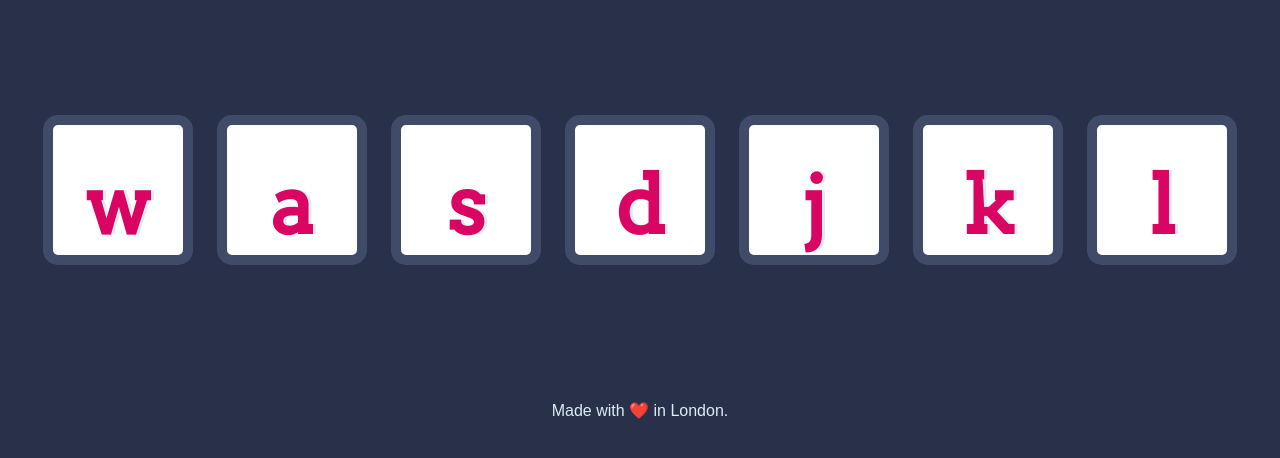
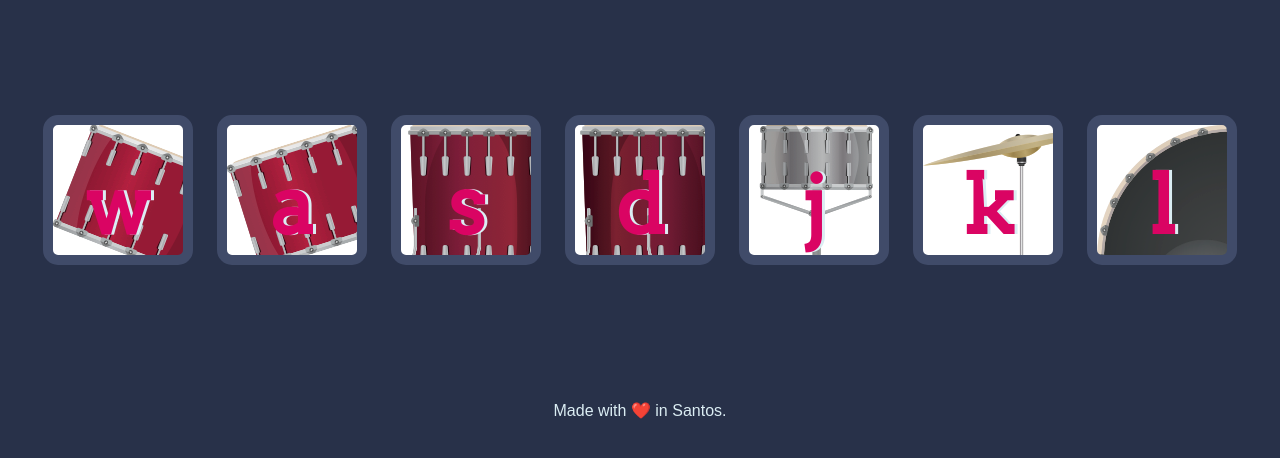
Before and after one commit to herlocksholmes1888/Drum-Kit, a plain HTML site: page index.html in a window 1280 px wide. Shown: the part 174-632 px from the top of the page. Drawn offline with Linux system fonts and the light colour scheme.

Commit message:
:lipstick: feat: add background-image to button

```diff
--- a/index.html
+++ b/index.html
@@ -24,7 +24,7 @@
   <script src="index.js"></script>
 
   <footer>
-    Made with ❤️ in London.
+    Made with ❤️ in Santos.
   </footer>
 </body>
 
--- a/styles.css
+++ b/styles.css
@@ -17,31 +17,31 @@ footer {
 }
 
 .w {
-
+  background-image: url("images/tom1.png");
 }
 
 .a {
-
+  background-image: url("images/tom2.png");
 }
 
 .s {
-
+  background-image: url("images/tom3.png");
 }
 
 .d {
-
+  background-image: url("images/tom4.png");
 }
 
 .j {
-
+  background-image: url("images/snare.png");
 }
 
 .k {
-
+  background-image: url("images/crash.png");
 }
 
 .l {
-
+  background-image: url("images/kick.png");
 }
 
 .set {
```
